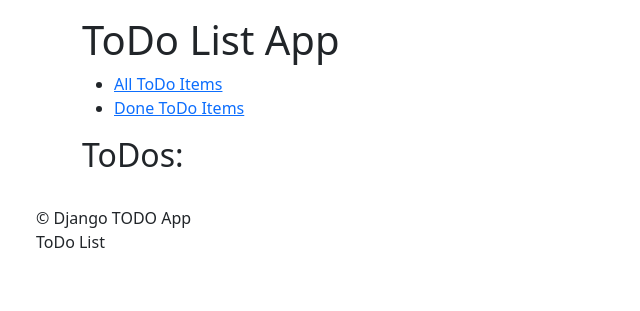
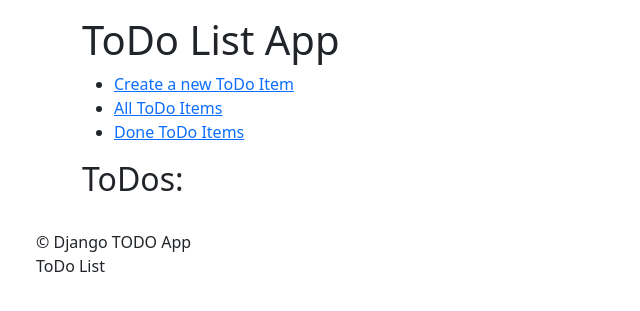
Before and after one commit to yaros2106/Django-Todo-Manager, a Django app: page /todos/ in a window 1280 px wide. Shown: the part 72-383 px from the top of the page, without its empty margins (0-640 px from the left). Run offline with Django 5.2, Linux system fonts and the light colour scheme; data that the repository does not hold is empty.

Commit message:
Create ToDoItemCreateView

```diff
--- a/todo_manager/todo_list/templates/todo_list/index.html
+++ b/todo_manager/todo_list/templates/todo_list/index.html
@@ -7,6 +7,7 @@
 {% block main %}
   <h1>ToDo List App</h1>
   <ul>
+    <li><a href="{% url 'todo_list:create' %}">Create a new ToDo Item</a></li>
     <li><a href="{% url 'todo_list:todoitem_list' %}">All ToDo Items</a></li>
     <li><a href="{% url 'todo_list:done' %}">Done ToDo Items</a></li>
   </ul>
--- a/todo_manager/todo_list/urls.py
+++ b/todo_manager/todo_list/urls.py
@@ -5,6 +5,7 @@ from todo_list.views import (
     ToDoListView,
     ToDoListDoneView,
     ToDoDetailView,
+    ToDoItemCreateView,
 )
 
 app_name = "todo_list"
@@ -13,4 +14,5 @@ urlpatterns = [
     path("list/", ToDoListIndexView.as_view(), name="todoitem_list"),
     path("done/", ToDoListDoneView.as_view(), name="done"),
     path("<int:pk>/", ToDoDetailView.as_view(), name="detail"),
+    path("create/", ToDoItemCreateView.as_view(), name="create"),
 ]
--- a/todo_manager/todo_list/views.py
+++ b/todo_manager/todo_list/views.py
@@ -2,8 +2,10 @@ from django.views.generic import (
     TemplateView,
     ListView,
     DetailView,
+    CreateView,
 )
 
+from todo_list.forms import ToDoItemForm
 from todo_list.models import ToDoItem
 
 
@@ -39,3 +41,8 @@ class ToDoDetailView(DetailView):
     template_name = "todo_list/todoitem_detail.html"
     model = ToDoItem
     context_object_name = "todo_item"
+
+
+class ToDoItemCreateView(CreateView):
+    model = ToDoItem
+    form_class = ToDoItemForm
```
